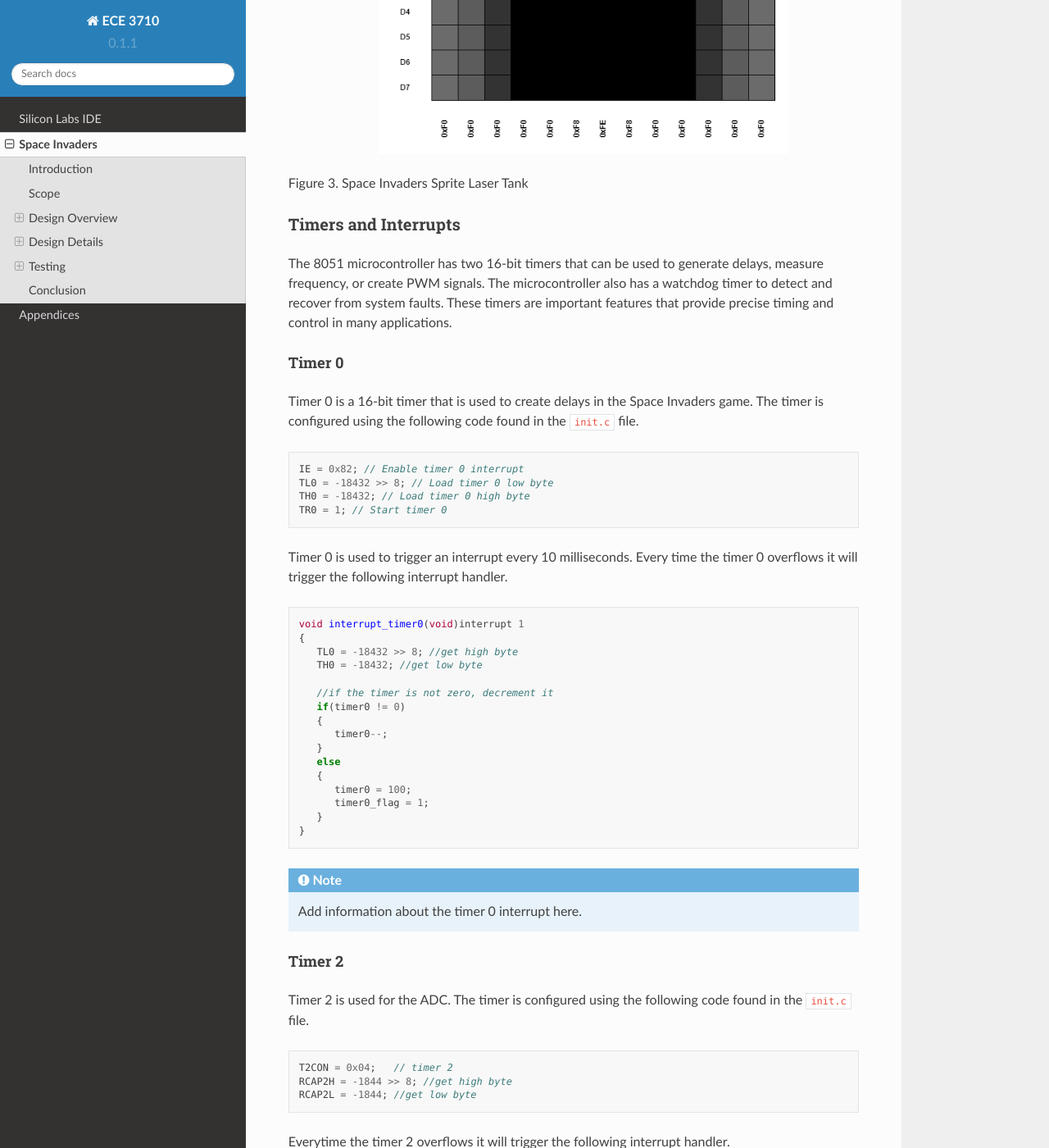
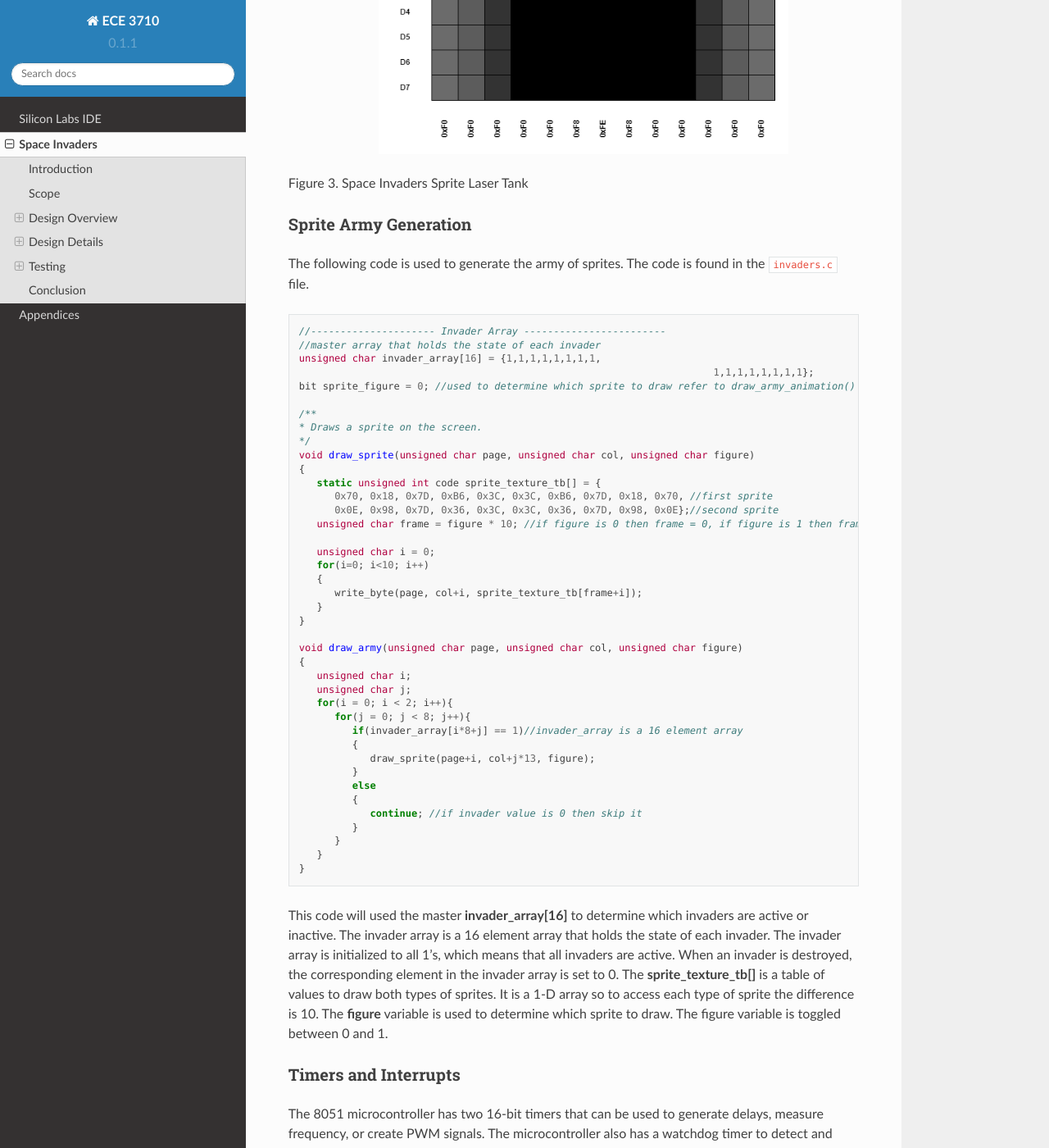
Before and after one commit to wattsjake/ece3710-notes, a Sphinx documentation site: the page built from docs/source/project.rst, in a window 1280 px wide and 1400 px high, scrolled down 4511 px. Shown: the whole window at 82% size. Built offline with Sphinx 7.4.7 and the Read the Docs theme 2.0.0, drawn with Linux system fonts in a browser that asks for light colours.

Commit message:
added sprite army generation

```diff
--- a/docs/source/project.rst
+++ b/docs/source/project.rst
@@ -148,6 +148,7 @@ are an appropriate level of detail. Data sheets or software listings are not. Th
 be too much detail. Still, expect over half of your document (not counting the
 appendices) to be design details, so use subsections for clarity.
 
+
 Sprite Texture Generation
 *************************
 .. _sprite_texture_generation:
@@ -171,6 +172,60 @@ In Space Invaders, the laser tank is a player-controlled sprite that moves horiz
         :align: center
 
 Figure 3. Space Invaders Sprite Laser Tank
+
+
+Sprite Army Generation
+**********************
+.. _sprite_army_generation:
+
+The following code is used to generate the army of sprites. The code is found in the ``invaders.c`` file.
+
+.. code-block:: c
+
+   //--------------------- Invader Array ------------------------
+   //master array that holds the state of each invader
+   unsigned char invader_array[16] = {1,1,1,1,1,1,1,1,
+							                 1,1,1,1,1,1,1,1};
+   bit sprite_figure = 0; //used to determine which sprite to draw refer to draw_army_animation() function
+
+   /**
+   * Draws a sprite on the screen.
+   */
+   void draw_sprite(unsigned char page, unsigned char col, unsigned char figure)
+   {
+      static unsigned int code sprite_texture_tb[] = {
+         0x70, 0x18, 0x7D, 0xB6, 0x3C, 0x3C, 0xB6, 0x7D, 0x18, 0x70, //first sprite
+         0x0E, 0x98, 0x7D, 0x36, 0x3C, 0x3C, 0x36, 0x7D, 0x98, 0x0E};//second sprite
+      unsigned char frame = figure * 10; //if figure is 0 then frame = 0, if figure is 1 then frame = 10
+
+      unsigned char i = 0;
+      for(i=0; i<10; i++)
+      {
+         write_byte(page, col+i, sprite_texture_tb[frame+i]);
+      }
+   }
+
+   void draw_army(unsigned char page, unsigned char col, unsigned char figure)
+   {
+      unsigned char i;
+      unsigned char j;
+      for(i = 0; i < 2; i++){
+         for(j = 0; j < 8; j++){
+            if(invader_array[i*8+j] == 1)//invader_array is a 16 element array
+            {
+               draw_sprite(page+i, col+j*13, figure);
+            }
+            else
+            {
+               continue; //if invader value is 0 then skip it
+            }
+         }
+      }
+   }
+
+This code will used the master **invader_array[16]** to determine which invaders are active or inactive. The invader array is a 16 element array that holds the state of each invader. The invader array is initialized to all 1's, which means that all invaders are active. When an invader is destroyed, the corresponding element in the invader array is set to 0. The **sprite_texture_tb[]** is a table of values to draw both types of sprites. It is a 1-D array so to access each type of sprite the difference is 10. The **figure** variable is used to determine which sprite to draw. The figure variable is toggled between 0 and 1.
+
+
 
 Timers and Interrupts
 *********************************
```
